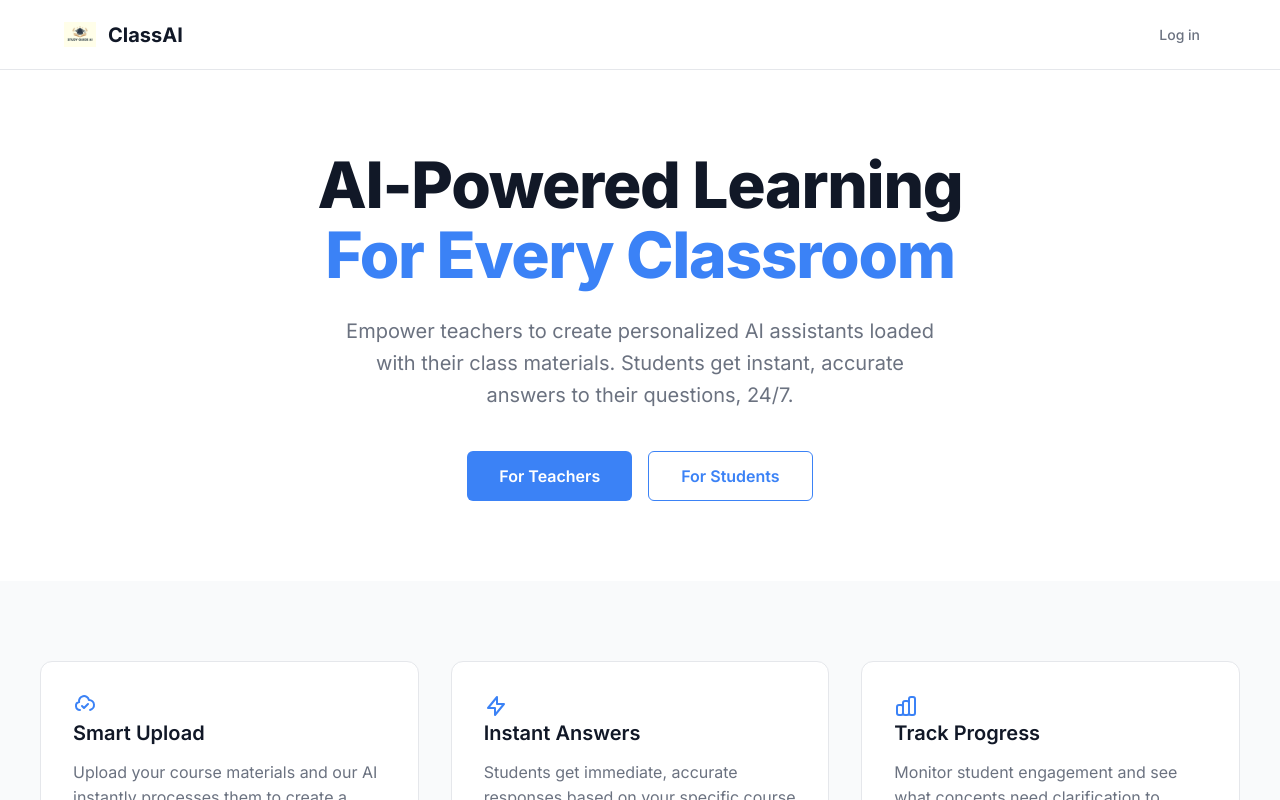
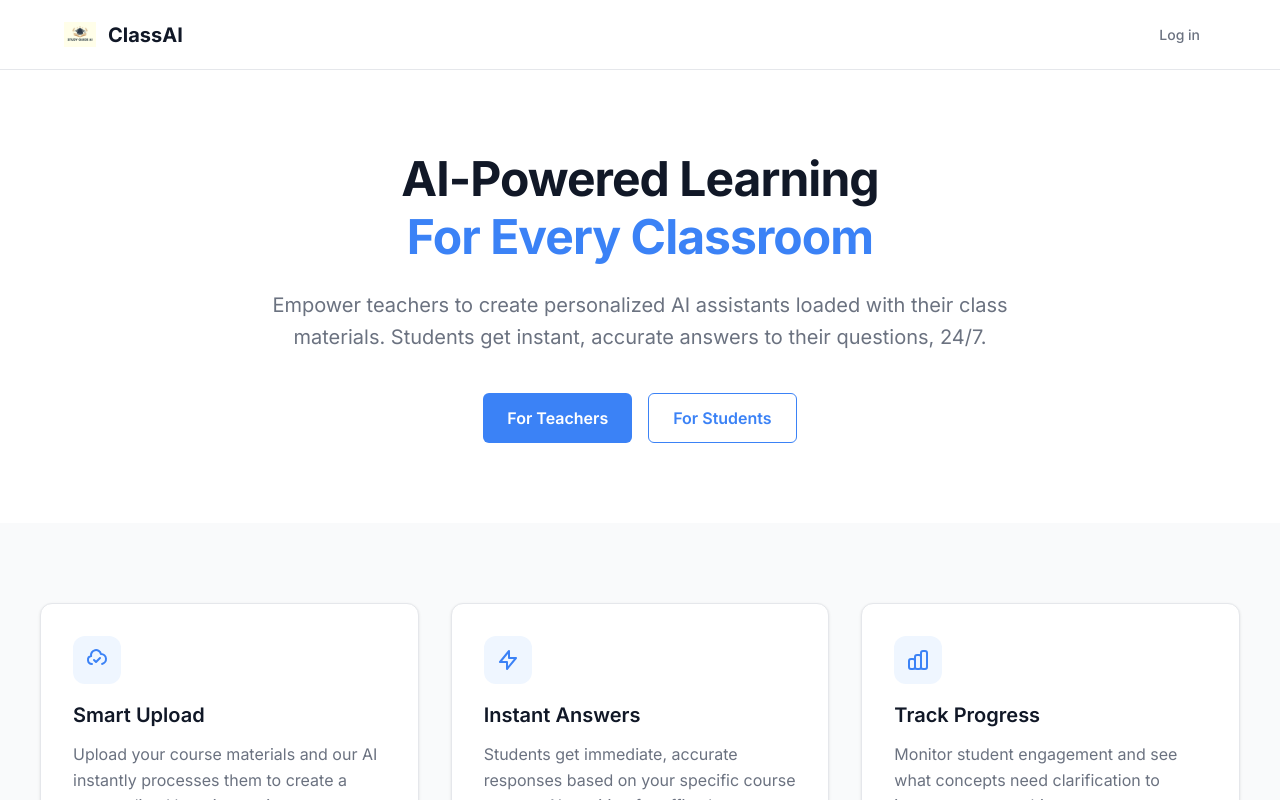
Before and after one commit to MarkPalkimas/AISCHOOL3, a React (Vite) app: page / in a window 1280 px wide. Shown: the top 800 px of the page. Built offline with nearby package versions, Linux system fonts and the light colour scheme; no server answers.

Commit message:
Update index.css

```diff
--- a/src/index.css
+++ b/src/index.css
@@ -1,22 +1,232 @@
-@import url('https://fonts.googleapis.com/css2?family=Inter:wght@300;400;500;600;700;800;900&display=swap');
-
 @tailwind base;
 @tailwind components;
 @tailwind utilities;
 
+@import url('https://fonts.googleapis.com/css2?family=Inter:wght@300;400;500;600;700;800;900&display=swap');
+
 @layer base {
-  * { font-family: 'Inter', -apple-system, BlinkMacSystemFont, 'Segoe UI', Roboto, sans-serif; }
-  body { margin: 0; padding: 0; background: white; color: #111827; }
+  * {
+    font-family: 'Inter', -apple-system, BlinkMacSystemFont, 'Segoe UI', Roboto, sans-serif;
+  }
+
+  body {
+    margin: 0;
+    padding: 0;
+    background: white;
+    color: #111827;
+  }
 }
 
 @layer components {
-  .hero-title { font-size: clamp(2.5rem, 8vw, 4rem); font-weight: 800; line-height: 1.1; letter-spacing: -0.02em; }
-  .hero-subtitle { font-size: clamp(1rem, 3vw, 1.25rem); font-weight: 400; line-height: 1.6; color: #6B7280; max-width: 600px; margin: 0 auto; }
-  .btn-primary { padding: 12px 32px; background: #3B82F6; color: white; border-radius: 6px; font-weight: 600; cursor: pointer; display: inline-flex; align-items: center; justify-content: center; }
-  .btn-primary:hover:not(:disabled) { background: #2563EB; transform: translateY(-1px); }
-  .btn-secondary { padding: 12px 32px; background: white; color: #3B82F6; border: 1px solid #3B82F6; border-radius: 6px; font-weight: 600; cursor: pointer; display: inline-flex; align-items: center; justify-content: center; }
-  .btn-secondary:hover { background: #EFF6FF; }
-  .btn-disabled { padding: 12px 32px; background: #F3F4F6; color: #9CA3AF; cursor: not-allowed; display: flex; align-items: center; justify-content: center; width: 100%; }
-  .feature-card { background: white; border: 1px solid #E5E7EB; border-radius: 12px; padding: 32px; transition: all 0.3s ease; }
-  .hover-card:hover { transform: translateY(-4px); box-shadow: 0 10px 25px rgba(0, 0, 0, 0.1); }
+  .hero-title {
+    font-size: clamp(2.5rem, 8vw, 4rem);
+    font-weight: 800;
+    line-height: 1.1;
+    letter-spacing: -0.02em;
+  }
+
+  .hero-subtitle {
+    font-size: clamp(1rem, 3vw, 1.25rem);
+    font-weight: 400;
+    line-height: 1.6;
+    color: #6B7280;
+    max-width: 600px;
+    margin: 0 auto;
+  }
+
+  .btn-primary {
+    display: inline-flex;
+    align-items: center;
+    justify-content: center;
+    padding: 12px 32px;
+    background: #000;
+    color: white;
+    border-radius: 8px;
+    font-weight: 600;
+    font-size: 16px;
+    border: none;
+    cursor: pointer;
+    transition: all 0.2s ease;
+    text-decoration: none;
+  }
+
+  .btn-primary:hover {
+    background: #374151;
+    transform: translateY(-1px);
+  }
+
+  .btn-secondary {
+    display: inline-flex;
+    align-items: center;
+    justify-content: center;
+    padding: 12px 32px;
+    background: white;
+    color: #374151;
+    border: 1px solid #D1D5DB;
+    border-radius: 8px;
+    font-weight: 600;
+    font-size: 16px;
+    cursor: pointer;
+    transition: all 0.2s ease;
+    text-decoration: none;
+  }
+
+  .btn-secondary:hover {
+    background: #F9FAFB;
+    border-color: #9CA3AF;
+    transform: translateY(-1px);
+  }
+
+  .feature-card {
+    background: white;
+    border: 1px solid #E5E7EB;
+    border-radius: 12px;
+    padding: 32px;
+    transition: all 0.3s ease;
+  }
+
+  .feature-card:hover {
+    box-shadow: 0 10px 25px -5px rgba(0, 0, 0, 0.1);
+    transform: translateY(-4px);
+  }
+
+  .feature-icon {
+    width: 48px;
+    height: 48px;
+    background: #EFF6FF;
+    border-radius: 8px;
+    display: flex;
+    align-items: center;
+    justify-content: center;
+    margin-bottom: 16px;
+  }
 }
+/* Add these styles to your index.css file */
+
+.hero-title {
+  font-size: 48px;
+  font-weight: 800;
+  color: #111827;
+  line-height: 1.2;
+}
+
+.hero-subtitle {
+  font-size: 20px;
+  color: #6B7280;
+  line-height: 1.6;
+  max-width: 800px;
+  margin: 0 auto;
+}
+
+.feature-card {
+  background: white;
+  border: 1px solid #E5E7EB;
+  border-radius: 12px;
+  padding: 32px;
+  box-shadow: 0 1px 3px rgba(0, 0, 0, 0.1);
+  transition: all 0.3s ease;
+}
+
+.feature-icon {
+  width: 48px;
+  height: 48px;
+  background: #EFF6FF;
+  border-radius: 12px;
+  display: flex;
+  align-items: center;
+  justify-content: center;
+  margin-bottom: 16px;
+  transition: transform 0.2s ease;
+}
+
+.hover-card:hover {
+  transform: translateY(-4px);
+  box-shadow: 0 10px 25px rgba(0, 0, 0, 0.1);
+}
+
+.hover-card:hover .feature-icon {
+  transform: scale(1.1);
+}
+
+.btn-primary {
+  background: #3B82F6;
+  color: white;
+  border: none;
+  padding: 12px 24px;
+  border-radius: 6px;
+  font-size: 16px;
+  font-weight: 600;
+  cursor: pointer;
+  transition: all 0.2s;
+  display: inline-flex;
+  align-items: center;
+  justify-content: center;
+}
+
+.btn-primary:hover:not(:disabled) {
+  background: #2563EB;
+  transform: translateY(-1px);
+}
+
+.btn-secondary {
+  background: white;
+  color: #3B82F6;
+  border: 1px solid #3B82F6;
+  padding: 12px 24px;
+  border-radius: 6px;
+  font-size: 16px;
+  font-weight: 600;
+  cursor: pointer;
+  transition: all 0.2s;
+  display: inline-flex;
+  align-items: center;
+  justify-content: center;
+}
+
+.btn-secondary:hover {
+  background: #EFF6FF;
+}
+
+.btn-disabled {
+  background: #F3F4F6;
+  color: #9CA3AF;
+  border: none;
+  padding: 12px 24px;
+  border-radius: 6px;
+  font-size: 14px;
+  font-weight: 600;
+  cursor: not-allowed;
+  transition: all 0.2s;
+  display: flex;
+  align-items: center;
+  justify-content: center;
+  width: 100%;
+}
+
+@keyframes spin {
+  to { transform: rotate(360deg); }
+}
+
+.welcome-text {
+  display: none;
+}
+
+@media (max-width: 640px) {
+  .hero-title {
+    font-size: 32px;
+  }
+
+  .hero-subtitle {
+    font-size: 16px;
+  }
+
+  .feature-card {
+    padding: 24px;
+  }
+}
+
+@media (min-width: 640px) {
+  .welcome-text {
+    display: inline;
+  }
+}
```
